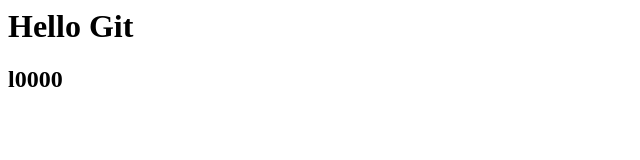
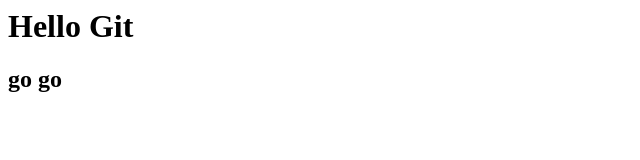
Before and after one commit to Dilia-dev/sample, a plain HTML site: page index.html in a window 1280 px wide. Shown: the full height of the page, 0-640 px from the left. Drawn offline with Linux system fonts and the light colour scheme.

Commit message:
best commit

```diff
--- a/index.html
+++ b/index.html
@@ -1,4 +1,4 @@
 <h1> Hello Git</h1>
 
 
-<h2> l0000<h4>
+<h2> go go<h4>
```
